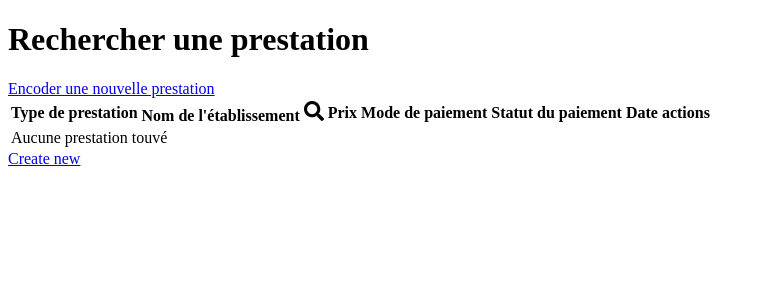
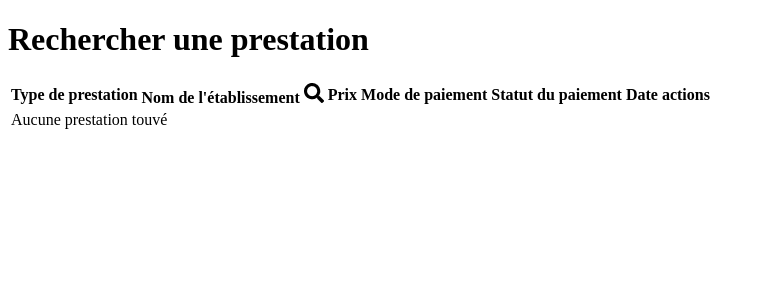
Before and after one commit to Thomas905/CMusic, a Symfony app: template templates/prestation/index.html.twig in a window 1280 px wide. Shown: the part 117-417 px from the top of the page, without its empty margins (0-765 px from the left). Run offline with Twig, Linux system fonts and the light colour scheme; the template is opened without the code that fills it, so the values that code supplies are empty; some libraries are stand-ins or nearby versions.

Commit message:
fix various bug

```diff
--- a/assets/styles/dashboard.scss
+++ b/assets/styles/dashboard.scss
@@ -27,8 +27,6 @@
 }
 
 .right{
-  display: flex;
-  flex-direction: column;
   width: 100%;
   height: 100vh;
   padding-left: 1rem;
--- a/src/Controller/EtablissementController.php
+++ b/src/Controller/EtablissementController.php
@@ -41,7 +41,7 @@ class EtablissementController extends AbstractController
             $entityManager->persist($etablisement);
             $entityManager->flush();
 
-            return $this->redirectToRoute('etablissement_index', [], Response::HTTP_SEE_OTHER);
+            return $this->redirect('/etablissement/' . $etablisement->getId());
         }
 
         return $this->renderForm('etablissement/new.html.twig', [
--- a/src/Controller/PrestationController.php
+++ b/src/Controller/PrestationController.php
@@ -2,6 +2,7 @@
 
 namespace App\Controller;
 
+use App\Entity\Etablissement;
 use App\Entity\Prestation;
 use App\Form\PrestationType;
 use App\Repository\PrestationRepository;
@@ -62,7 +63,7 @@ class PrestationController extends AbstractController
             $entityManager->persist($prestation);
             $entityManager->flush();
 
-            return $this->redirectToRoute('etablissement_index', [], Response::HTTP_SEE_OTHER);
+            return $this->redirect('/etablissement/' . $prestation->getEtablissement()->getId());
         }
 
         return $this->renderForm('prestation/new.html.twig', [
@@ -82,7 +83,7 @@ class PrestationController extends AbstractController
         if ($form->isSubmitted() && $form->isValid()) {
             $entityManager->flush();
 
-            return $this->redirectToRoute('prestation_index', [], Response::HTTP_SEE_OTHER);
+            return $this->redirect('/etablissement/' . $prestation->getEtablissement()->getId());
         }
 
         return $this->renderForm('prestation/edit.html.twig', [
--- a/templates/components/_side.html.twig
+++ b/templates/components/_side.html.twig
@@ -3,19 +3,18 @@
         <div class="header-side">
             <h1 class="white fw-bold title-side"><a href="/" class="white">CMUSIC</a></h1>
             {% if app.user %}
-                <a href="{{ path('etablissement_new') }}"><img  class="img-side" src="{{ asset('build/images/etablissement.png') }}" alt="etablisement"><p class="text-side-icon">Encodage d'un établissement</p></a>
-                <a href="{{ path('prestation_new') }}"><img class="img-side" src="{{ asset('build/images/prestation.png') }}" alt="prestation"><p class="text-side-icon">Encodage d'une prestation</p></a>
-                <a href="#"><img class="img-side" src="{{ asset('build/images/invoice.png') }}" alt="invoice"><p class="text-side-icon">Nouvelle facture</p></a>
-                <a href="#"><img class="img-side" src="{{ asset('build/images/calendar.png') }}" alt="calendar"><p class="text-side-icon">Rechercher un établissement</p></a>
-            {% endif %}
+                <a href="{{ path('etablissement_new') }}"><img  class="img-side" src="{{ asset('build/images/etablissement.png') }}" alt="etablisement"><p class="text-side-icon ms-4 white mb-0">Encodage d'un établissement</p></a>
+                <a href="{{ path('etablissement_index') }}"><img  class="img-side" src="{{ asset('build/images/calendar.png') }}" alt="etablisement"><p class="text-side-icon ms-4 white mb-0">Rechercher un établissement</p></a>
+                <a href="{{ path('prestation_new') }}"><img class="img-side" src="{{ asset('build/images/prestation.png') }}" alt="prestation"><p class="text-side-icon ms-4 white">Encodage d'une prestation</p></a>
+            <a href="{{ path('prestation_index') }}"><img class="img-side" src="{{ asset('build/images/calendar.png') }}" alt="prestation"><p class="text-side-icon ms-4 white">Rechercher une prestation</p></a>{% endif %}
         </div>
         <div class="content-side-bar-desktop">
             <h1 class="white fw-bold title-side mb-7"><a href="/" class="white">CMUSIC</a></h1>
             {% if app.user %}
                 <a href="{{ path('etablissement_new') }}" class="d-flex align-items-center p-4"><img  class="img-side" src="{{ asset('build/images/etablissement.png') }}" alt="etablisement"><p class="text-side-icon ms-4 white mb-0">Encodage d'un établissement</p></a>
+                <a href="{{ path('etablissement_index') }}" class="d-flex align-items-center p-4"><img  class="img-side" src="{{ asset('build/images/calendar.png') }}" alt="etablisement"><p class="text-side-icon ms-4 white mb-0">Rechercher un établissement</p></a>
                 <a href="{{ path('prestation_new') }}" class="d-flex align-items-center p-4"><img class="img-side" src="{{ asset('build/images/prestation.png') }}" alt="prestation"><p class="text-side-icon ms-4 white">Encodage d'une prestation</p></a>
-                <a href="#" class="d-flex align-items-center p-4"><img class="img-side" src="{{ asset('build/images/invoice.png') }}" alt="invoice"><p class="text-side-icon ms-4 white">Nouvelle facture</p></a>
-                <a href="{{ path('etablissement_index') }}" class="d-flex align-items-center p-4"><img class="img-side" src="{{ asset('build/images/calendar.png') }}" alt="calendar"><p class="text-side-icon ms-4 white">Rechercher un établissement</p></a>
+                <a href="{{ path('prestation_index') }}" class="d-flex align-items-center p-4"><img class="img-side" src="{{ asset('build/images/calendar.png') }}" alt="prestation"><p class="text-side-icon ms-4 white">Rechercher une prestation</p></a>
             {% endif %}
             </div>
     </div>
--- a/templates/etablissement/_delete_form.html.twig
+++ b/templates/etablissement/_delete_form.html.twig
@@ -1,4 +1,4 @@
 <form method="post" action="{{ path('etablissement_delete', {'id': etablissement.id}) }}" onsubmit="return confirm('Are you sure you want to delete this item?');">
     <input type="hidden" name="_token" value="{{ csrf_token('delete' ~ etablissement.id) }}">
-    <button class="btn btn-danger float-end me-3">Delete</button>
+    <button class="btn btn-danger float-end float-end mt-5 mb-2 me-3">Supprimer</button>
 </form>
--- a/templates/etablissement/edit.html.twig
+++ b/templates/etablissement/edit.html.twig
@@ -3,10 +3,7 @@
 {% block title %}Création d'un nouvelle établisement{% endblock %}
 
 {% block body %}
-
     {{ include('components/_side.html.twig') }}
-
-
     <div class="right">
         <h1 class="text-center mt-5">Modification de l'établissement</h1>
         <a href="{{ path('etablissement_show', {'id': etablissement.id}) }}" class="fw-bold mb-7 text-center text-decoration-underline">Retourner sur l'établissements</a>
@@ -55,7 +52,4 @@
         {{ form_end(form) }}
         {{ include('etablissement/_delete_form.html.twig') }}
     </div>
-
-
-
 {% endblock %}
--- a/templates/etablissement/index.html.twig
+++ b/templates/etablissement/index.html.twig
@@ -6,8 +6,7 @@
 
     {{ include('components/_side.html.twig') }}
     <div class="right">
-    <h1 class="text-center mt-5">Recherche d'un etablissement </h1>
-    <a href="{{ path('etablissement_new') }}" class="fw-bold mb-7 text-center text-decoration-underline">Encoder un nouveau établissement</a>
+    <h1 class="text-center mt-5 mb-7">Recherche d'un etablissement </h1>
     <div class="table-responsive">
         <table class="table table-bordered shadow-cmusic">
         <thead>
--- a/templates/etablissement/new.html.twig
+++ b/templates/etablissement/new.html.twig
@@ -9,7 +9,7 @@
 
     <div class="right">
         <h1 class="text-center mt-5">Création d'une nouvelle établisement</h1>
-        <a href="{{ path('etablissement_index') }}" class="fw-bold mb-7 text-center text-decoration-underline">Consulter la liste des établissements</a>
+        <h3 class="mt-5">Information sur l'établissement</h3>
         <div class="card-etablisement">
             {{ form_start(form) }}
             {{ form_errors(form) }}
--- a/templates/prestation/_delete_form.html.twig
+++ b/templates/prestation/_delete_form.html.twig
@@ -1,4 +1,4 @@
 <form method="post" action="{{ path('prestation_delete', {'id': prestation.id}) }}" onsubmit="return confirm('Are you sure you want to delete this item?');">
     <input type="hidden" name="_token" value="{{ csrf_token('delete' ~ prestation.id) }}">
-    <button class="btn btn-danger float-end me-3">Delete</button>
+    <button class="btn btn-danger float-end float-end mt-5 mb-2 me-3">Supprimer</button>
 </form>
--- a/templates/prestation/index.html.twig
+++ b/templates/prestation/index.html.twig
@@ -5,8 +5,7 @@
 {% block body %}
 {{ include('components/_side.html.twig') }}
     <div class="right">
-        <h1 class="text-center mt-5">Rechercher une prestation</h1>
-        <a href="{{ path('prestation_new') }}" class="fw-bold mb-7 text-center text-decoration-underline">Encoder une nouvelle prestation</a>
+        <h1 class="text-center mt-5 mb-7">Rechercher une prestation</h1>
         <div class="table-responsive">
             <table class="table table-bordered shadow-cmusic">
             <thead>
@@ -45,7 +44,4 @@
         </table>
         </div>
     </div>
-
-
-    <a href="{{ path('prestation_new') }}">Create new</a>
 {% endblock %}
--- a/templates/prestation/new.html.twig
+++ b/templates/prestation/new.html.twig
@@ -4,9 +4,7 @@
 
 {% block body %}
     {{ include('components/_side.html.twig') }}
-
-
-<div class="right">
+    <div class="right">
     <h1 class="text-center mt-5">Création d'une nouvelle prestation</h1>
     <div class="card-etablisement mt-5">
         {{ form_start(form) }}
```
Also changed, not shown: templates/etablissement/show.html.twig (+8 -7 lines), assets/images/calendar-black.png (deleted), assets/images/calendar.png, assets/images/etablissement.png, assets/images/prestation.png.
